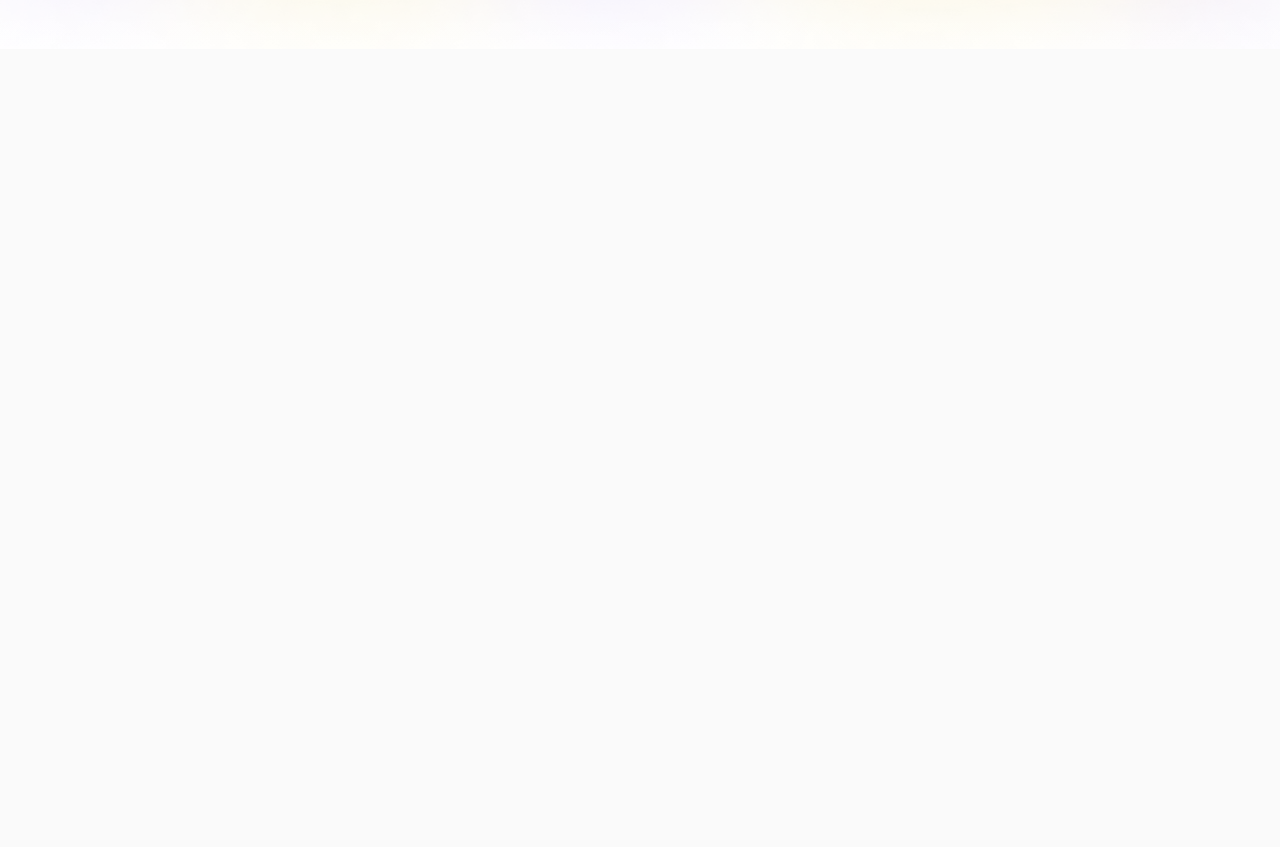
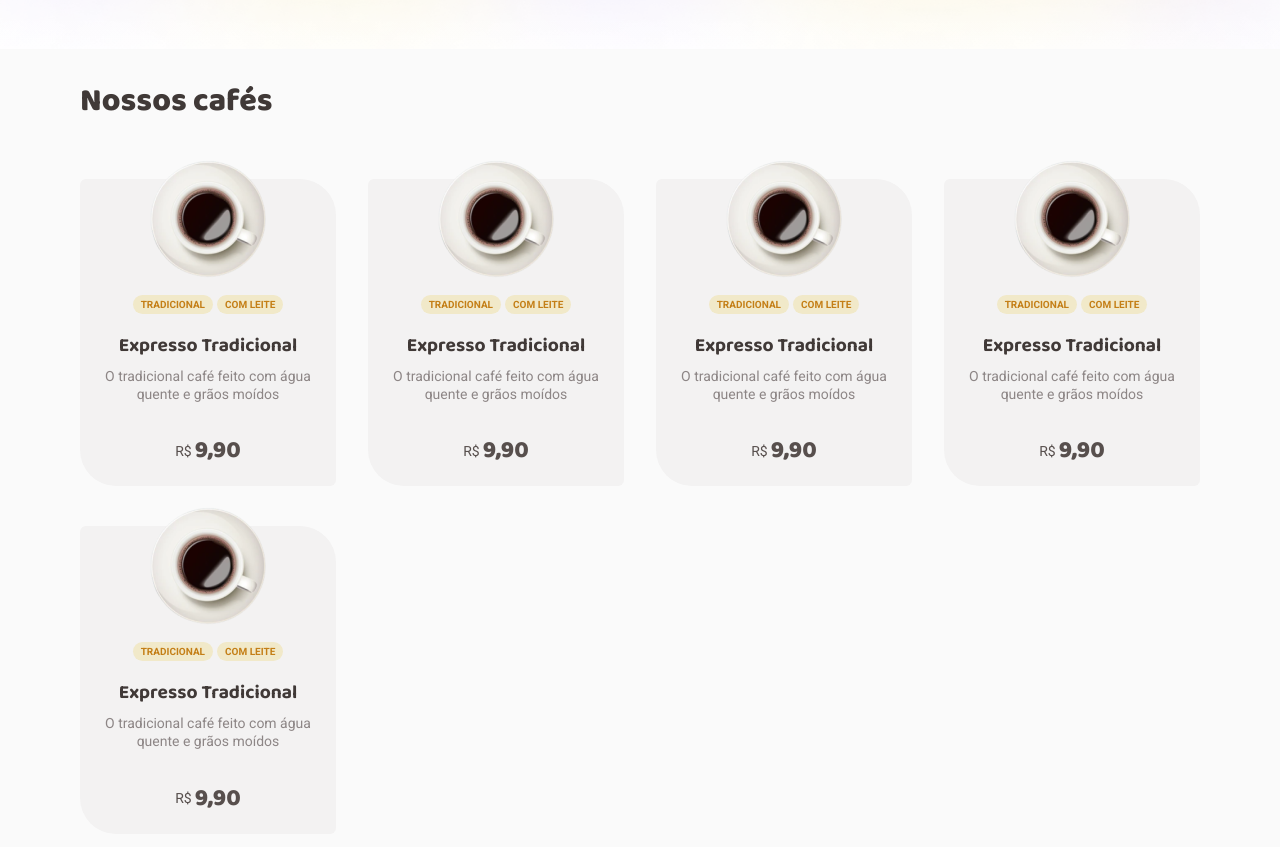
Before and after one commit to MateusJSouza/coffee-delivery, a React (Vite) app: page / in a window 1280 px wide. Shown: the part 499-1346 px from the top of the page. Before the commit the page ends 800 px from the top, so only its background shows below. Built offline with nearby package versions, Linux system fonts and the light colour scheme.

Commit message:
criação do componente de card dos cafés

```diff
--- /dev/null
+++ b/src/pages/Home/components/CoffeeCard/index.tsx
@@ -0,0 +1,31 @@
+import { CardFooter, CoffeeCardContainer, Description, Name, Tags } from "./styles";
+import coffeeImg from '../../../../../public/coffes/americano.png'
+import { RegularText, TitleText } from "../../../../components/Typograph";
+
+export function CoffeeCard() {
+
+  return (
+    <CoffeeCardContainer>
+      <img src={coffeeImg} alt="" />
+
+      <Tags>
+        <span>Tradicional</span>
+        <span>Com leite</span>
+      </Tags>
+
+      <Name>
+        Expresso Tradicional
+      </Name>
+      <Description>
+        O tradicional café feito com água quente e grãos moídos
+      </Description>
+
+      <CardFooter>
+        <div>
+          <RegularText size="s">R$</RegularText>
+          <TitleText size="m" color="text" as="strong">9,90</TitleText>
+        </div>
+      </CardFooter>
+    </CoffeeCardContainer>
+  )
+}
--- /dev/null
+++ b/src/pages/Home/components/CoffeeCard/styles.ts
@@ -0,0 +1,74 @@
+import styled from "styled-components";
+import { RegularText, TitleText } from "../../../../components/Typograph";
+
+export const CoffeeCardContainer = styled.div`
+  width: 100%;
+  background: ${({theme}) => theme.colors["base-card"]};
+  border-radius: 6px 36px 6px 36px;
+  padding: 1.25rem;
+  display: flex;
+  flex-direction: column;
+  align-items: center;
+  justify-content: center;
+  padding-top: 0;
+  text-align: center;
+
+  img {
+    width: 7.5rem;
+    height: 7.5rem;
+    margin-top: -1.25rem;
+  }
+`;
+
+export const Tags = styled.div`
+  width: 100%;
+  display: flex;
+  align-items: center;
+  justify-content: center;
+  gap: 4px;
+  margin-top: 1rem;
+  margin-bottom: 1.25rem;
+  flex-wrap: wrap;
+
+  span {
+    background: ${({ theme }) => theme.colors["brand-yellow-light"]};
+    color: ${({ theme }) => theme.colors["brand-yellow-dark"]};
+    font-size: ${({ theme }) => theme.textSizes["components-tag"]};
+    text-transform: uppercase;
+    padding: 0.25rem 0.5rem;
+    border-radius: 999px;
+    font-weight: 700;
+  }
+`;
+
+export const Name = styled(TitleText).attrs({
+  size: "s",
+  color: "subtitle",
+  weight: "700"
+})`
+  margin-bottom: 0.5rem;
+`;
+
+export const Description = styled(RegularText).attrs({
+  size: "s",
+  color: "label",
+})`
+  margin-bottom: 2rem;
+`;
+
+export const CardFooter = styled.div`
+  width: 100%;
+  display: flex;
+  align-items: center;
+  justify-content: center;
+
+  > div {
+    display: flex;
+    align-items: center;
+    gap: 3px;
+
+    p {
+      line-height: 0.75rem;
+    }
+  }
+`;
--- /dev/null
+++ b/src/pages/Home/components/OurCoffees/index.tsx
@@ -0,0 +1,21 @@
+import { TitleText } from "../../../../components/Typograph";
+import { CoffeeCard } from "../CoffeeCard";
+import { CoffeeList, OurCoffeesContainer } from "./styles";
+
+export function OurCoffees() {
+  return (
+    <OurCoffeesContainer className="container">
+      <TitleText size="l" color="subtitle">
+        Nossos cafés
+      </TitleText>
+
+      <CoffeeList>
+        <CoffeeCard />
+        <CoffeeCard />
+        <CoffeeCard />
+        <CoffeeCard />
+        <CoffeeCard />
+      </CoffeeList>
+    </OurCoffeesContainer>
+  )
+}
--- /dev/null
+++ b/src/pages/Home/components/OurCoffees/styles.ts
@@ -0,0 +1,15 @@
+import styled from "styled-components";
+
+export const OurCoffeesContainer = styled.section`
+  width: 100%;
+  margin-top: 2rem;
+`;
+
+export const CoffeeList = styled.div`
+  width: 100%;
+  display: grid;
+  grid-template-columns: repeat(4, 1fr);
+  column-gap: 2rem;
+  row-gap: 2.5rem;
+  margin-top: 3.5rem;
+`;
--- a/src/pages/Home/index.tsx
+++ b/src/pages/Home/index.tsx
@@ -1,10 +1,13 @@
 import { Intro } from "./components/Intro";
+import { OurCoffees } from "./components/OurCoffees";
 import { HomeContainer } from "./styles";
 
 export function HomePage() {
   return (
     <HomeContainer>
       <Intro />
+
+      <OurCoffees />
     </HomeContainer>
   )
 }
```
